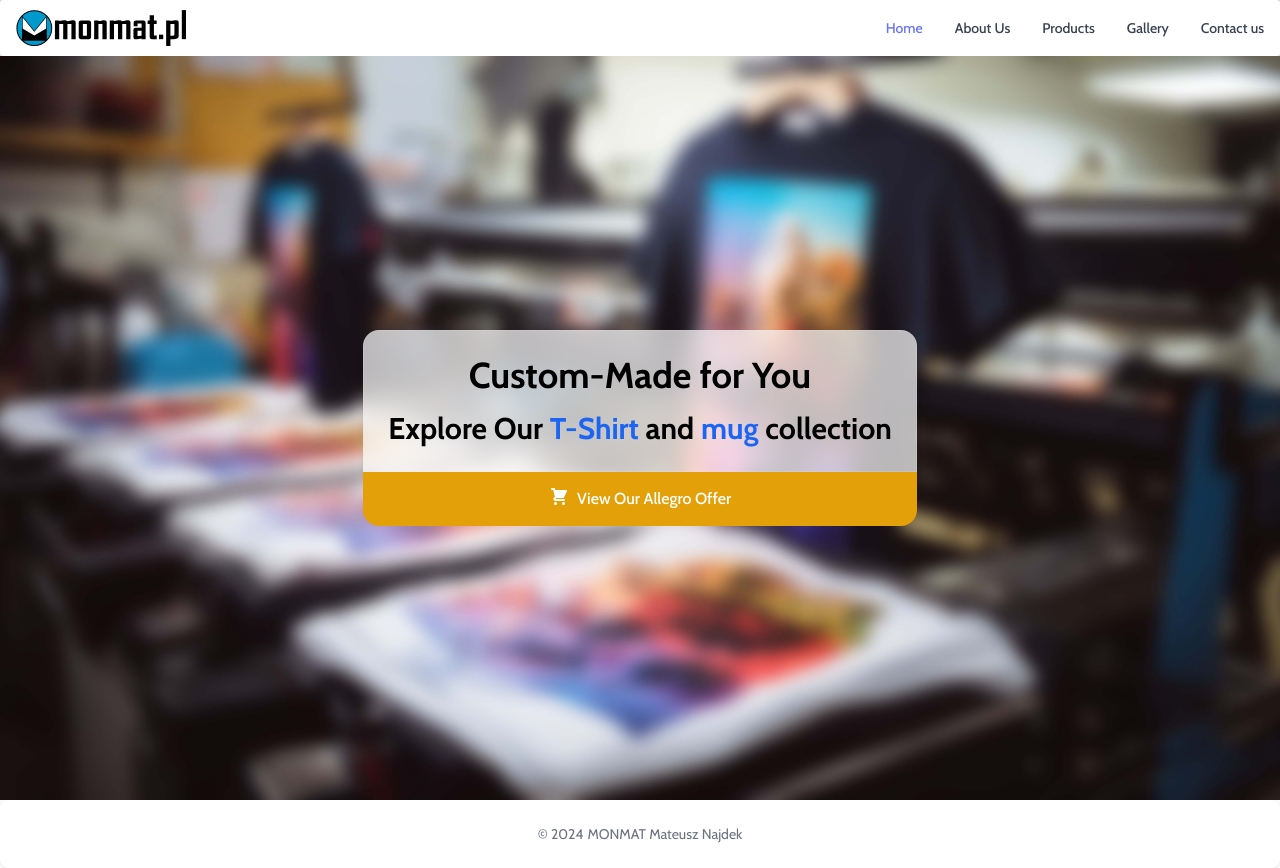
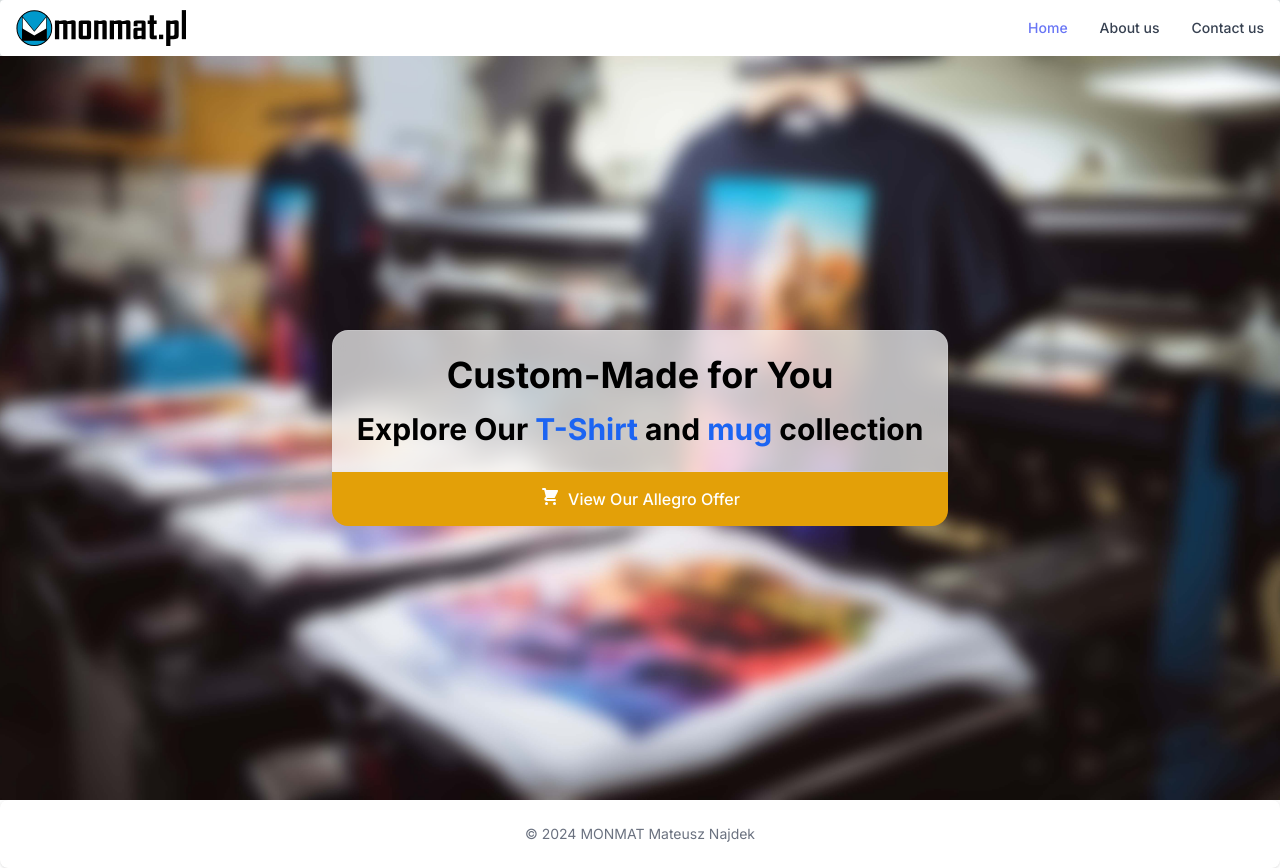
Before and after one commit to najdek/monmat_pl_page, a Next.js app: page / in a window 1280 px wide. Built offline with nearby package versions, Linux system fonts and the light colour scheme.

Commit message:
Change font to Inter

```diff
--- a/src/pages/_elements.js
+++ b/src/pages/_elements.js
@@ -1,8 +1,9 @@
 import { Navbar } from "flowbite-react";
 import { Footer } from 'flowbite-react';
+import { Button } from "flowbite-react";
 
-import { Cabin } from "next/font/google";
-const cabin = Cabin({ subsets: ["latin"] });
+import { Inter } from "next/font/google";
+const inter = Inter({ subsets: ["latin"] });
 
 import Link from 'next/link';
 
@@ -22,7 +23,7 @@ function NavbarLink({ title, href }) {
 export function NavbarElement() {
 
   return (
-    <Navbar className={`${cabin.className}`} fluid={true} rounded={true}>
+    <Navbar className={`${inter.className}`} fluid={true} rounded={true}>
       <Navbar.Brand as={Link} prefetch={false} href="/">
         <div className="mr-3 h-6 sm:h-9 monmat-logo"></div>
       </Navbar.Brand>
@@ -31,11 +32,7 @@ export function NavbarElement() {
 
         <NavbarLink title="Home" href="/"></NavbarLink>
 
-        <NavbarLink title="About Us" href="/about-us"></NavbarLink>
-
-        <NavbarLink title="Products" href="/products"></NavbarLink>
-
-        <NavbarLink title="Gallery" href="/gallery"></NavbarLink>
+        <NavbarLink title="About us" href="/about-us"></NavbarLink>
 
         <NavbarLink title="Contact us" href="/contact-us"></NavbarLink>
 
@@ -46,10 +43,20 @@ export function NavbarElement() {
 
 export function FooterElement() {
   return (
-    <Footer className={cabin.className} container>
+    <Footer className={inter.className} container>
       <div className="w-full text-center">
         <Footer.Copyright href="#" by="MONMAT Mateusz Najdek" year={2024} />
       </div>
     </Footer>
   )
 }
+
+function scrollToTop() {
+
+}
+
+export function ScrollToTopElement() {
+  return (
+    <></>
+  )
+}
--- a/src/pages/about-us.js
+++ b/src/pages/about-us.js
@@ -1,8 +1,8 @@
 import { NavbarElement } from "./_elements";
 import { FooterElement } from "./_elements";
 
-import { Cabin } from "next/font/google";
-const cabin = Cabin({ subsets: ["latin"] });
+import { Inter } from "next/font/google";
+const inter = Inter({ subsets: ["latin"] });
 
 import { Card } from "flowbite-react";
 
@@ -36,9 +36,9 @@ export default function AboutUs() {
 
             <NavbarElement />
             <main
-                className={`flex min-h-screen flex-col items-center ${cabin.className}`}
+                className={`flex min-h-screen flex-col items-center ${inter.className}`}
             >
-                <div className={`${cabin.className} p-0 sm:p-6 items-center`}>
+                <div className={`${inter.className} p-0 sm:p-6 items-center`}>
 
                     <MyCard text={<span>Welcome to MONMAT, where creativity meets quality in every T-shirt and mug we produce. <br />With over six years of experience in the industry, we've become specialists in crafting personalized apparel and drinkware that make a statement.</span>} img="./a_tshirt.svg" align="left">
                     </MyCard>
--- a/src/pages/index.js
+++ b/src/pages/index.js
@@ -7,20 +7,20 @@ import { HiShoppingCart } from 'react-icons/hi';
 import Link from "next/link";
 
 
-import { Cabin } from "next/font/google";
-const cabin = Cabin({ subsets: ["latin"] });
+import { Inter } from "next/font/google";
+const inter = Inter({ subsets: ["latin"] });
 
 export default function Home() {
   return (
     <>
       <NavbarElement />
-      <main className={`flex min-h-[calc(100vh-56px)] flex-col items-center align-middle bg-black ${cabin.className}`} >
+      <main className={`flex min-h-[calc(100vh-56px)] flex-col items-center align-middle bg-black ${inter.className}`} >
         <div className="min-h-[calc(100vh-56px)] min-w-full absolute z-0 bg-cover bg-center dark:opacity-30" Style={`background-image: url("./i_bg.jpg");`}>      </div>
         <div className="m-auto z-10 text-center">
           <Card className="max-w-3xl text-center z-10 bg-transparent backdrop-blur-md bg-white/70 border-opacity-20 dark:bg-transparent dark:bg-gray-800/50 dark:border-opacity-20 rounded-2xl rounded-b-none">
 
-            <h1 className={`text-2xl sm:text-4xl font-extrabold`}>Custom-Made for You</h1>
-            <h2 className={`text-xl sm:text-3xl font-extrabold`}>Explore Our <span className={`text-blue-600 dark:text-blue-200`}>T-Shirt</span> and <span className={`text-blue-600 dark:text-blue-200`}>mug</span> collection</h2>
+            <h1 className={`text-2xl sm:text-4xl font-bold`}>Custom-Made for You</h1>
+            <h2 className={`text-xl sm:text-3xl font-bold`}>Explore Our <span className={`text-blue-600 dark:text-blue-200`}>T-Shirt</span> and <span className={`text-blue-600 dark:text-blue-200`}>mug</span> collection</h2>
           </Card>
           <Button color="warning" size="xl" className="rounded-2xl rounded-t-none" href="https://allegro.monmat.pl/">
             <HiShoppingCart className="mr-2 h-5 w-5" />
```
